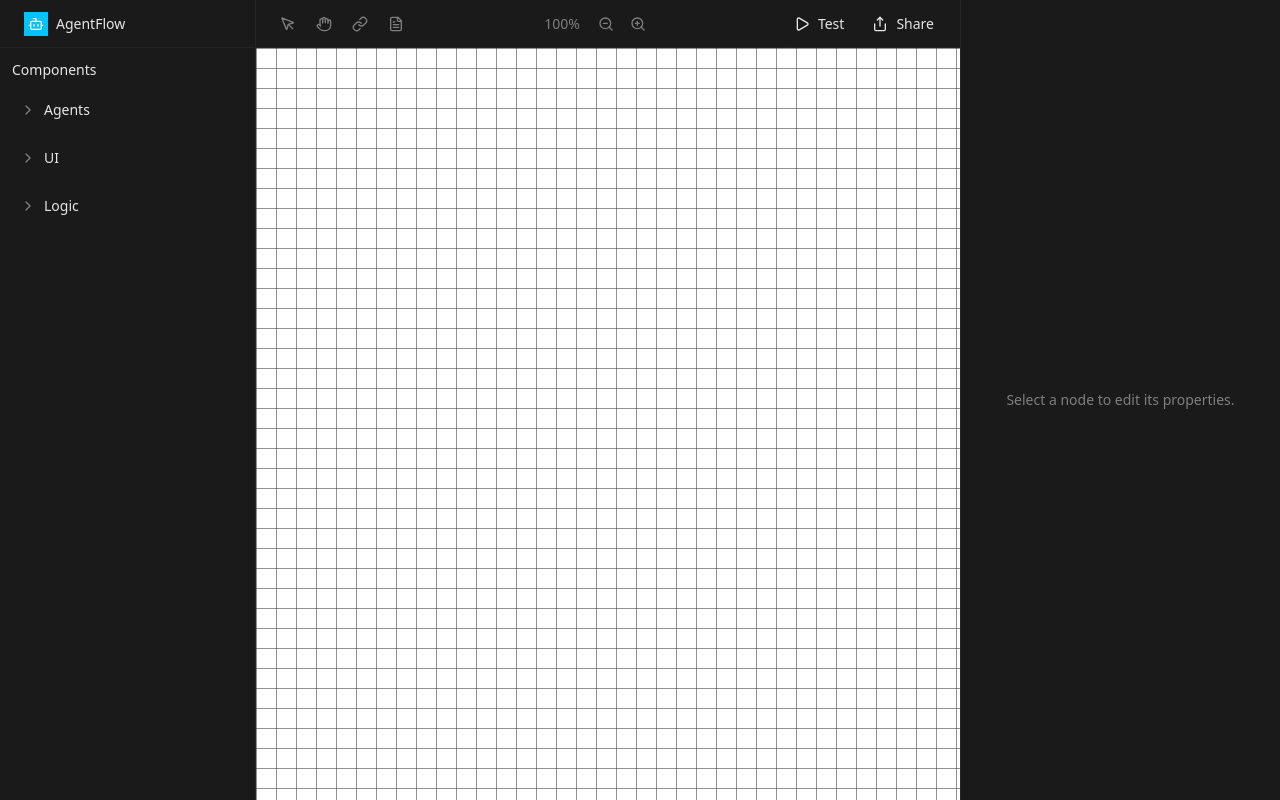
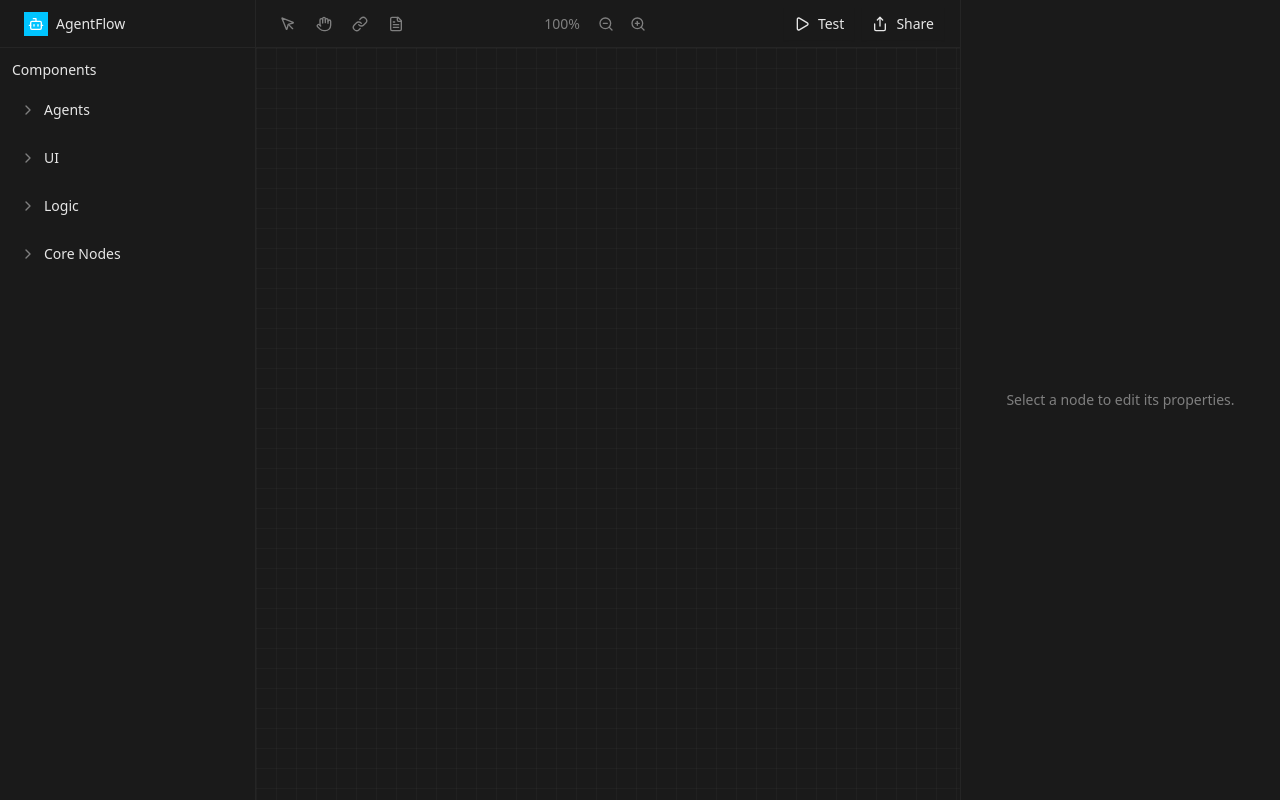
Before and after one commit to Manas-Kandi/weev-design-solution, a Next.js app in the folder agentflow/: page / in a window 1280 px wide. Both pictures are taken after a click on the button "New Project". Built offline with nearby package versions, Linux system fonts and the light colour scheme.

Commit message:
Frontend modifications

```diff
--- a/agentflow/src/data/nodeDefinitions.ts
+++ b/agentflow/src/data/nodeDefinitions.ts
@@ -1,6 +1,6 @@
 // Node definitions and color palette for AgentFlow
 import { NodeCategory, NodeType, Colors } from '@/types';
-import { User, Wrench, Database, Settings, Terminal, LayoutDashboard, MessageSquare } from 'lucide-react';
+import { User, Wrench, Database, Settings, Terminal, LayoutDashboard, MessageSquare, FileText, GitBranch } from 'lucide-react';
 import { theme } from './theme';
 export const colors = theme;          // drop-in for legacy refs
 
@@ -66,4 +66,59 @@ export const nodeCategories: NodeCategory[] = [
       },
     ],
   },
+  {
+    id: 'core',
+    name: 'Core Nodes',
+    type: 'agent', // Add a valid type to match NodeCategory
+    nodes: [
+      {
+        id: 'user_intent',
+        name: 'User Intent',
+        type: 'agent',
+        subtype: 'intent',
+        color: '#4285F4',
+        icon: MessageSquare,
+        description: 'Represents user input and intent detection',
+        defaultInputs: [{ id: 'input-1', label: 'Trigger' }],
+        defaultOutputs: [{ id: 'output-1', label: 'Detected Intent' }],
+      },
+      {
+        id: 'agent_response',
+        name: 'Agent Response',
+        type: 'agent',
+        subtype: 'response',
+        color: '#34A853',
+        icon: FileText,
+        description: 'Generates agent responses',
+        defaultInputs: [{ id: 'input-1', label: 'Context' }],
+        defaultOutputs: [{ id: 'output-1', label: 'Response' }],
+      },
+      {
+        id: 'branch',
+        name: 'Branch/Condition',
+        type: 'logic',
+        subtype: 'branch',
+        color: '#9C27B0',
+        icon: GitBranch,
+        description: 'Branch based on conditions',
+        defaultInputs: [{ id: 'input-1', label: 'Input' }],
+        defaultOutputs: [
+          { id: 'output-1', label: 'True' },
+          { id: 'output-2', label: 'False' },
+        ],
+      },
+      {
+        id: 'memory',
+        name: 'Memory Object',
+        type: 'agent',
+        subtype: 'memory',
+        color: '#FF9800',
+        icon: Database,
+        description: 'Stores and manages memory',
+        defaultInputs: [{ id: 'input-1', label: 'Data' }],
+        defaultOutputs: [{ id: 'output-1', label: 'Stored' }],
+      },
+    ],
+  },
+  // ...add other categories as needed...
 ];
--- a/agentflow/src/lib/canvas-engine/CanvasEngine.tsx
+++ b/agentflow/src/lib/canvas-engine/CanvasEngine.tsx
@@ -78,10 +78,13 @@ export default function CanvasEngine(props: Props) {
       {/* Grid */}
       <defs>
         <pattern id="grid" width="20" height="20" patternUnits="userSpaceOnUse">
-          <path d="M 20 0 L 0 0 0 20" fill="none" stroke={theme.border} strokeWidth="1"/>
+          <path d="M 20 0 L 0 0 0 20" fill="none" stroke="#333333" strokeWidth="0.5"/>
         </pattern>
       </defs>
-      <rect width="100%" height="100%" fill="url(#grid)" />
+      <rect width="100%" height="100%" fill="#1a1a1a" />
+      <g patternUnits="userSpaceOnUse">
+        <rect width="100%" height="100%" fill="url(#grid)" />
+      </g>
 
       {/* Connections */}
       {connections.map(c => {
@@ -120,9 +123,8 @@ export default function CanvasEngine(props: Props) {
             width={node.size.width}
             height={node.size.height}
             fill={theme.bgElevate}
-            stroke={rest.selectedNodeId === node.id ? theme.active : theme.border}
+            stroke="#333333"
             strokeWidth="1"
-            className="transition"
           />
           <foreignObject
             x={node.position.x}
--- a/agentflow/src/types/index.ts
+++ b/agentflow/src/types/index.ts
@@ -56,6 +56,7 @@ export interface NodeType {
   color: string
   description: string
   type: 'agent' | 'gui' | 'logic'
+  subtype?: string
   defaultInputs?: { id: string; label: string; type?: string }[]
   defaultOutputs?: { id: string; label: string; type?: string }[]
 }
```
